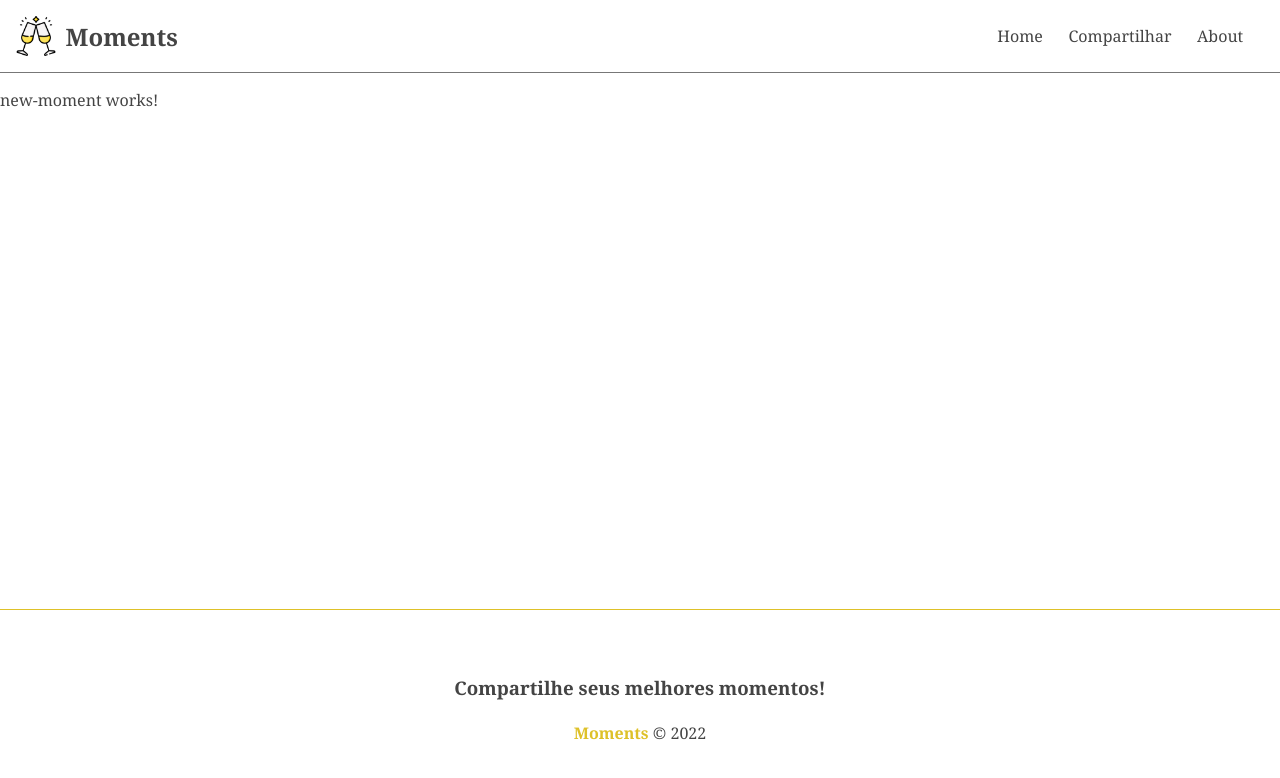
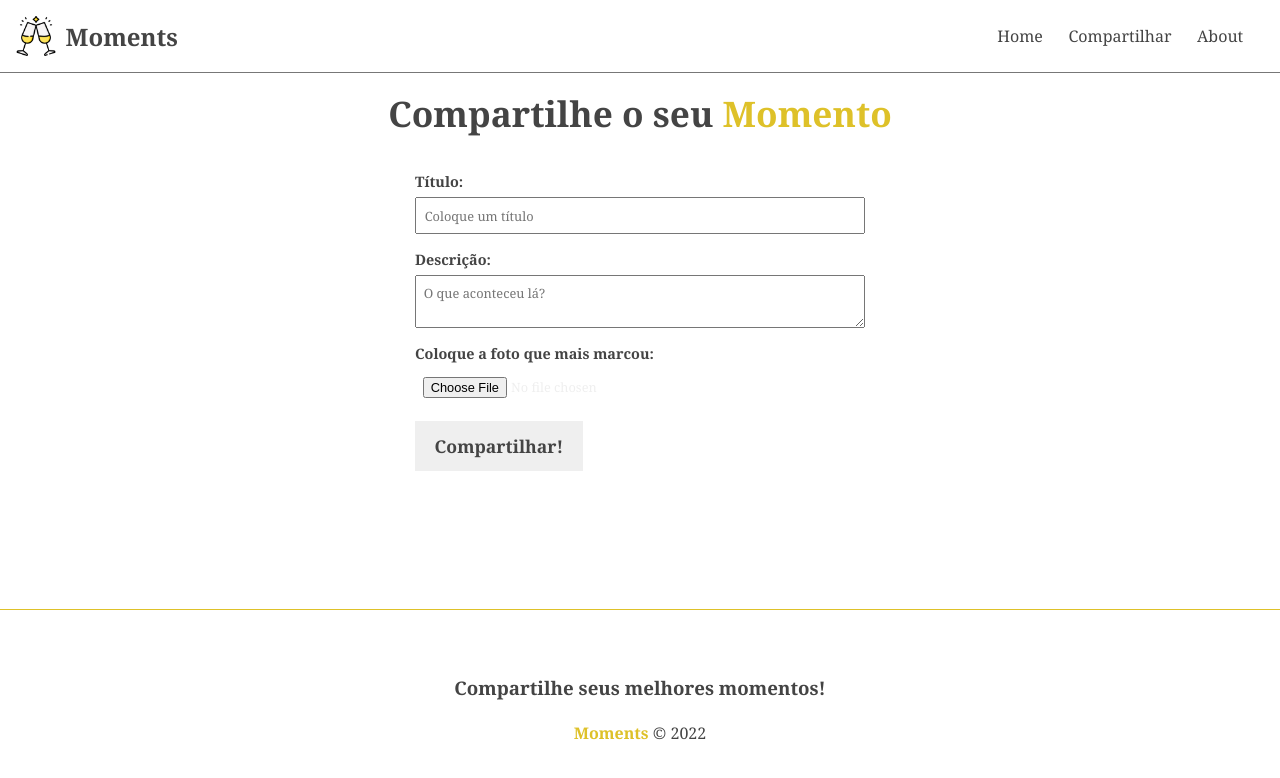
Before and after one commit to michel-motta/moments, an Angular app: page /moments/new in a window 1280 px wide. Shown: the top 778 px of the page. Built offline with nearby package versions, Linux system fonts and the light colour scheme.

Commit message:
add new-moment form

```diff
--- a/src/app/app.module.ts
+++ b/src/app/app.module.ts
@@ -8,6 +8,7 @@
 import { AboutComponent } from './components/pages/about/about.component';
 import { HomeComponent } from './components/pages/home/home.component';
 import { NewMomentComponent } from './components/pages/new-moment/new-moment.component';
+import { MomentFormComponent } from './components/pages/moment-form/moment-form.component';
 
 @NgModule({
   declarations: [
@@ -17,6 +18,7 @@
     AboutComponent,
     HomeComponent,
     NewMomentComponent,
+    MomentFormComponent,
   ],
   imports: [
     BrowserModule,
--- /dev/null
+++ b/src/app/components/pages/moment-form/moment-form.component.html
@@ -0,0 +1,15 @@
+<form>
+  <div class="form-group">
+    <label for="title">Título:</label>
+    <input type="text" placeholder="Coloque um título" required/>
+  </div>
+  <div class="form-group">
+    <label for="description">Descrição:</label>
+    <textarea placeholder="O que aconteceu lá?" required></textarea>
+  </div>
+  <div class="form-group">
+    <label for="image">Coloque a foto que mais marcou:</label>
+    <input type="file">
+  </div>
+  <input type="submit" value="{{ btnText }}">
+</form>
--- /dev/null
+++ b/src/app/components/pages/moment-form/moment-form.component.ts
@@ -0,0 +1,15 @@
+import { Component, Input, OnInit } from '@angular/core';
+
+@Component({
+  selector: 'app-moment-form',
+  templateUrl: './moment-form.component.html',
+  styleUrls: ['./moment-form.component.css'],
+})
+export class MomentFormComponent implements OnInit {
+  @Input() btnText!: string;
+
+  constructor() { }
+
+  ngOnInit(): void {
+  }
+}
--- a/src/app/components/pages/new-moment/new-moment.component.css
+++ b/src/app/components/pages/new-moment/new-moment.component.css
@@ -0,0 +1,9 @@
+h2 {
+  text-align: center;
+  margin-bottom: 1em;
+  font-size: 2.2em;
+}
+
+h2 span {
+  color: var(--accent-color);
+}
--- a/src/app/components/pages/new-moment/new-moment.component.html
+++ b/src/app/components/pages/new-moment/new-moment.component.html
@@ -1 +1,2 @@
-<p>new-moment works!</p>
+<h2>Compartilhe o seu <span>Momento</span></h2>
+<app-moment-form [btnText]="btnText"></app-moment-form>
--- a/src/app/components/pages/new-moment/new-moment.component.ts
+++ b/src/app/components/pages/new-moment/new-moment.component.ts
@@ -3,13 +3,13 @@
 @Component({
   selector: 'app-new-moment',
   templateUrl: './new-moment.component.html',
-  styleUrls: ['./new-moment.component.css']
+  styleUrls: ['./new-moment.component.css'],
 })
 export class NewMomentComponent implements OnInit {
+  btnText = 'Compartilhar!';
 
   constructor() { }
 
   ngOnInit(): void {
   }
-
 }
--- a/src/styles.css
+++ b/src/styles.css
@@ -1,6 +1,7 @@
 :root {
   --main-color: #444;
   --accent-color: #dec129;
+  --white: #efefef;
 }
 
 * {
@@ -20,3 +21,44 @@
 a:hover {
   color: var(--accent-color);
 }
+
+/* FORM */
+form {
+  width: 450px;
+  margin: 0 auto;
+}
+
+.form-group {
+  display: flex;
+  flex-direction: column;
+  margin-bottom: 1em;
+}
+
+.form-group label {
+  font-weight: bold;
+  font-size: .9em;
+  margin-bottom: .4em;
+}
+
+.form-group input,
+.form-group textarea {
+  padding: .6em;
+  color: var(--white);
+  font-size: 0.8em;
+}
+
+input[type="submit"] {
+  background-color: var(--white);
+  border: 2px solid transparent;
+  padding: 0.6em 1em;
+  font-weight: bold;
+  font-size: 1.1em;
+  cursor: pointer;
+  transition: .4s;
+}
+
+input[type="submit"]:hover {
+  color: var(--accent-color);
+  border-color: var(--accent-color);
+  background-color: transparent;
+}
```
Also changed, not shown: src/app/components/pages/moment-form/moment-form.component.css (added), 1 other file (tests, documents, lock files or other folders).
